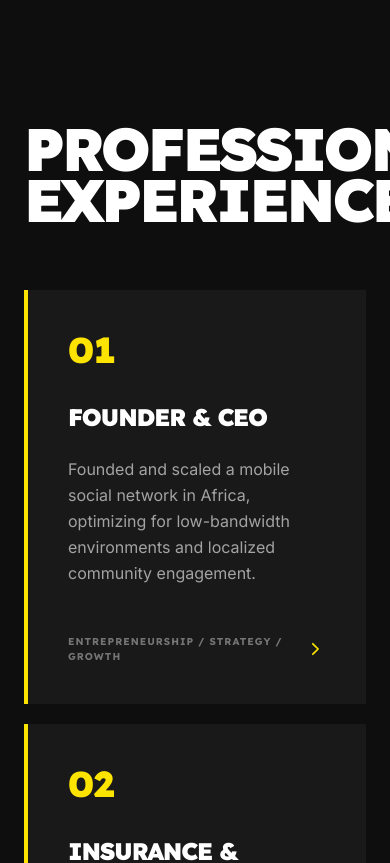
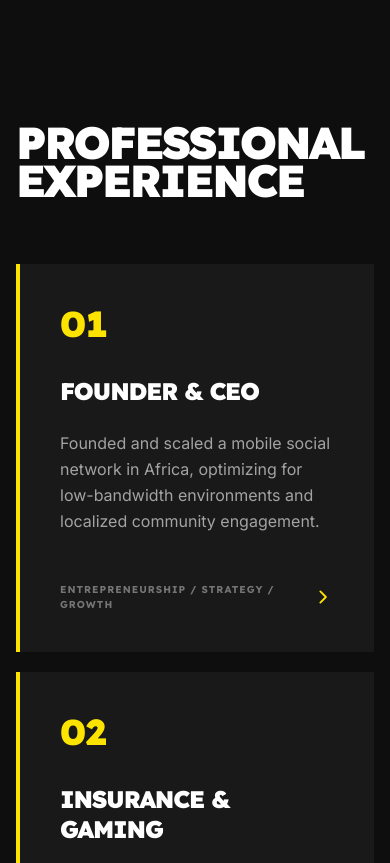
Before and after one commit to dcimring/daniel-cimring-portfolio, a React (Vite) app: page / in a window 390 px wide. Shown: the part 1600-2463 px from the top of the page. Built offline with nearby package versions, Linux system fonts and the light colour scheme.

Commit message:
style: implement fluid typography and responsive spacing for mobile headers

```diff
--- a/src/App.tsx
+++ b/src/App.tsx
@@ -361,9 +361,9 @@ function App() {
 
         {/* Experience Section */}
         <section id="work" className="py-24 md:py-32 bg-background relative overflow-hidden">
-          <div className="container mx-auto px-6">
+          <div className="container mx-auto px-4 md:px-6">
             <div className="flex flex-col md:flex-row md:items-end justify-between mb-16 md:mb-24 gap-8">
-              <h2 className="text-6xl md:text-9xl font-display font-black tracking-[calc(-0.05em)] leading-[0.85] uppercase text-on-surface">
+              <h2 className="text-[11.5vw] sm:text-7xl md:text-9xl font-display font-black tracking-tighter md:tracking-[calc(-0.05em)] leading-[0.85] uppercase text-on-surface">
                 Professional <br />
                 Experience
               </h2>
@@ -412,9 +412,9 @@ function App() {
 
         {/* Projects Section */}
         <section id="projects" className="py-24 md:py-32 bg-background relative overflow-hidden">
-          <div className="container mx-auto px-6">
+          <div className="container mx-auto px-4 md:px-6">
             <div className="flex flex-col md:flex-row md:items-end justify-between mb-16 md:mb-24 gap-8">
-              <h2 className="text-6xl md:text-9xl font-display font-black tracking-[calc(-0.05em)] leading-[0.85] uppercase">
+              <h2 className="text-[11.5vw] sm:text-7xl md:text-9xl font-display font-black tracking-tighter md:tracking-[calc(-0.05em)] leading-[0.85] uppercase">
                 What I'm <br />
                 Working On
               </h2>
@@ -478,8 +478,8 @@ function App() {
 
         {/* Stack Section */}
         <section id="stack" className="py-24 md:py-32 bg-background relative overflow-hidden border-t border-outline-variant/10">
-          <div className="container mx-auto px-6">
-            <h2 className="text-6xl md:text-9xl font-display font-black tracking-[calc(-0.05em)] leading-[0.85] uppercase mb-16 md:mb-24">
+          <div className="container mx-auto px-4 md:px-6">
+            <h2 className="text-[11.5vw] sm:text-7xl md:text-9xl font-display font-black tracking-tighter md:tracking-[calc(-0.05em)] leading-[0.85] uppercase mb-16 md:mb-24">
               Core <br />
               Technologies
             </h2>
@@ -503,8 +503,8 @@ function App() {
 
         {/* Insights Section */}
         <section id="insights" className="py-24 md:py-32 bg-surface-container-low relative overflow-hidden">
-          <div className="container mx-auto px-6">
-            <h2 className="text-6xl md:text-9xl font-display font-black tracking-[calc(-0.05em)] leading-[0.85] uppercase mb-16 md:mb-24">
+          <div className="container mx-auto px-4 md:px-6">
+            <h2 className="text-[11.5vw] sm:text-7xl md:text-9xl font-display font-black tracking-tighter md:tracking-[calc(-0.05em)] leading-[0.85] uppercase mb-16 md:mb-24">
               Personal <br />
               Journal
             </h2>
```
